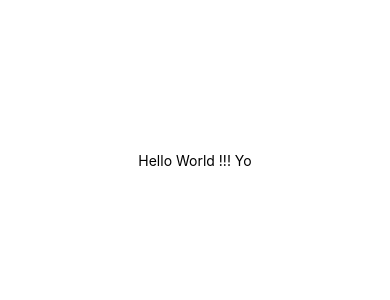
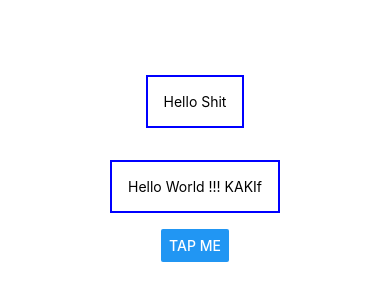
Before and after one commit to roisusi/React-Native-Udemy, a React Native app in the folder RNCourse/: screen / in a window 390 px wide. Shown: the part 262-562 px from the top of the page. Built offline with nearby package versions, Linux system fonts and the light colour scheme.

Commit message:
Layouts started

```diff
--- a/RNCourse/App.js
+++ b/RNCourse/App.js
@@ -1,11 +1,14 @@
 import { StatusBar } from "expo-status-bar";
-import { StyleSheet, Text, View } from "react-native";
+import { StyleSheet, Text, View, Button } from "react-native";
 
 export default function App() {
   return (
     <View style={styles.container}>
-      <Text>Hello World !!! Yo</Text>
-      <StatusBar style="auto" />
+      <View>
+        <Text style={styles.dummyText}>Hello Shit</Text>
+      </View>
+      <Text style={styles.dummyText}>Hello World !!! KAKIf</Text>
+      <Button title="Tap me"></Button>
     </View>
   );
 }
@@ -17,4 +20,10 @@
     alignItems: "center",
     justifyContent: "center",
   },
+  dummyText: {
+    margin: 16,
+    borderWidth: 2,
+    borderColor: "blue",
+    padding: 16,
+  },
 });
```
Also changed, not shown: 2 other files (tests, documents, lock files or other folders).
